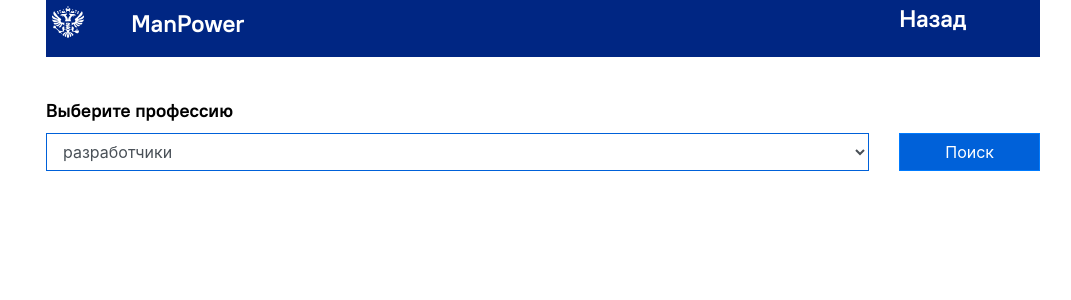
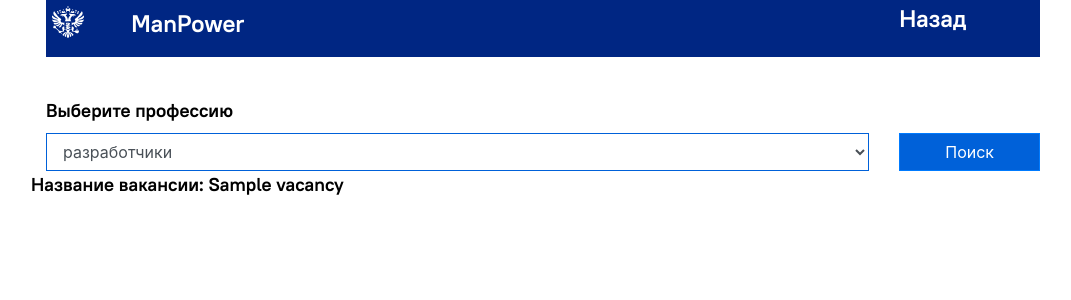
Before and after one commit to LamArt/manpower, a Django app: page /engine in a window 1280 px wide. Shown: the top 300 px of the page, without its empty margins (97-1168 px from the left). Run offline with Django 3.2, Linux system fonts and the light colour scheme; tables that the repository leaves empty hold one stand-in row (values such as "Sample post"); some libraries are stand-ins or nearby versions.

Commit message:
add basic processing

```diff
--- a/manpower-site/main/views.py
+++ b/manpower-site/main/views.py
@@ -1,9 +1,15 @@
+from django.contrib.sessions.backends import db
 from django.shortcuts import render
 from django.http import HttpResponse
 
-# Create your views here.
+from extractvacancy.models import Vacancy
+
+
 def main(request):
-    return render(request, 'manpower-site/home.html')
+    #CHANGE THE CONTEXT VALUE TO CHANGE THE DATABASE OUTPUT
+    context = Vacancy.objects.all()
+    return render(request, 'manpower-site/home.html', {"context": context})
+
 
 def login(request):
     return render(request, 'manpower-site/login-landing.html')
--- a/manpower-site/templates/manpower-site/home.html
+++ b/manpower-site/templates/manpower-site/home.html
@@ -48,7 +48,16 @@
             <div class="col-md-2">
                 <button type="button" class="btn btn-primary btn-block">Поиск</button>
             </div>
+
+            {% if context %}
+                {% for vacancy in context %}
+                    <p class="gov-text"> Название вакансии: {{ vacancy.name }} </p>
+                {% endfor %}
+            {% endif %}
         </div>
+
+
+
     </div>
     <script src="https://ajax.googleapis.com/ajax/libs/jquery/3.4.1/jquery.min.js"></script>
     <script src="https://stackpath.bootstrapcdn.com/bootstrap/4.3.1/js/bootstrap.min.js" integrity="sha384-JjSmVgyd0p3pXB1rRibZUAYoIIy6OrQ6VrjIEaFf/nJGzIxFDsf4x0xIM+B07jRM" crossorigin="anonymous"></script>
```
